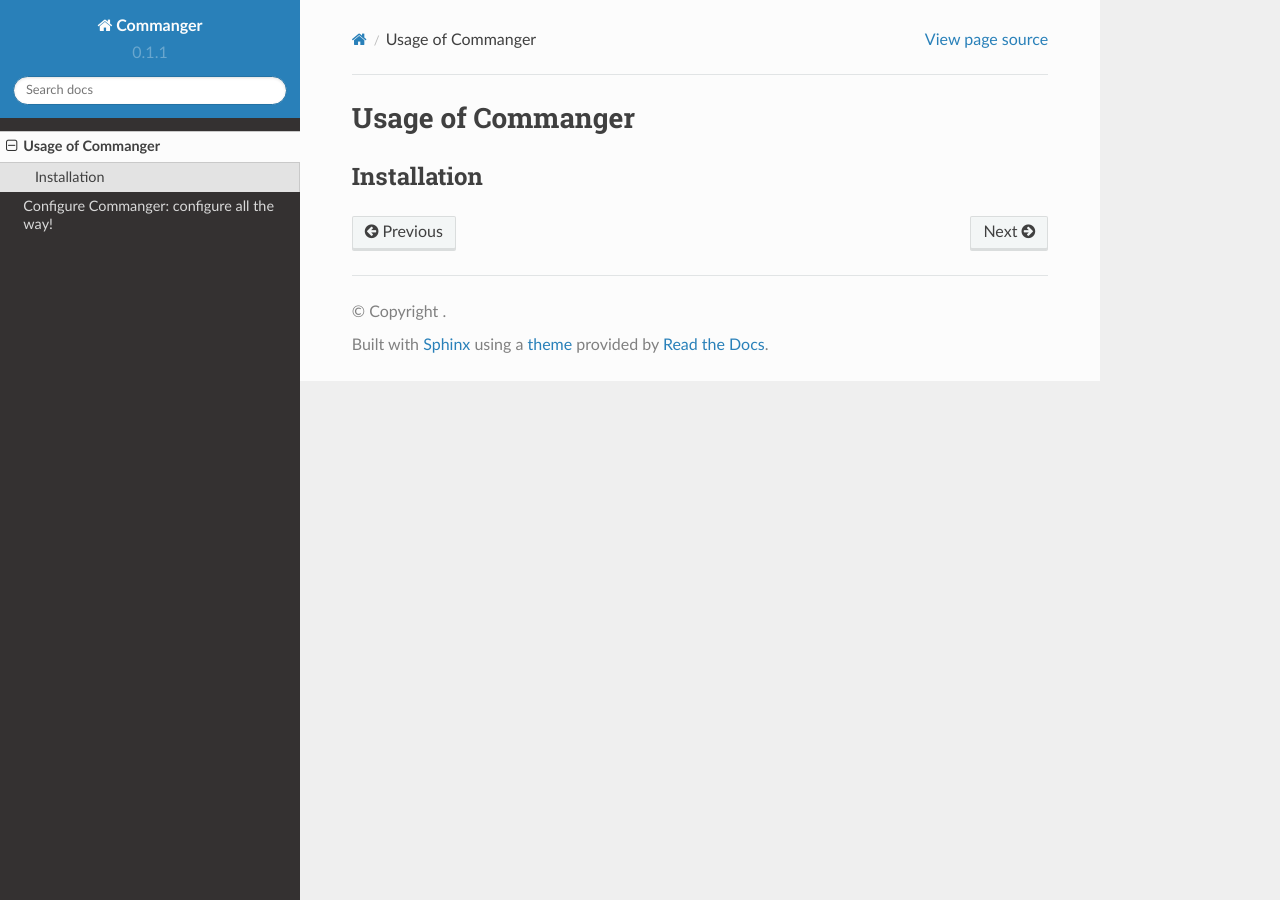
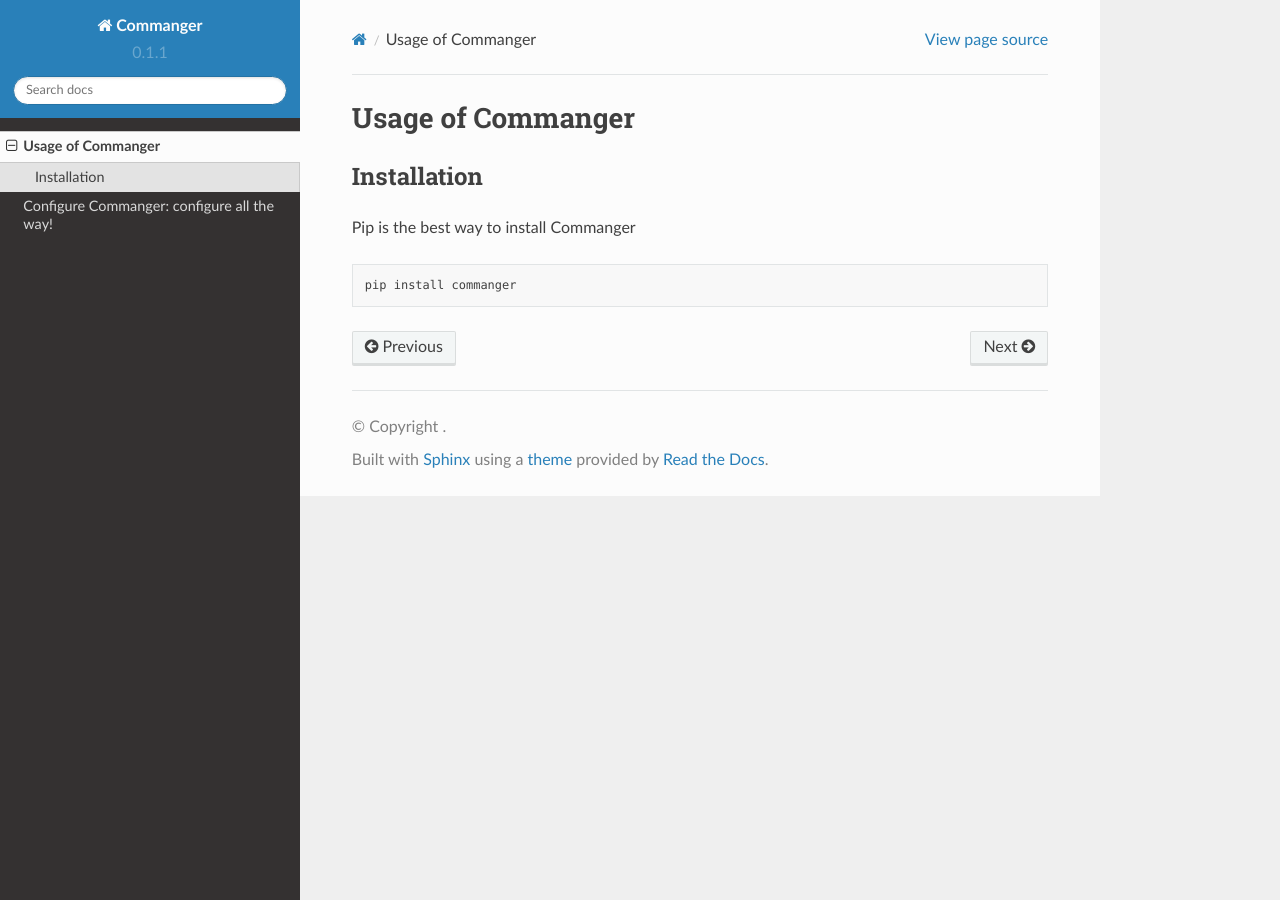
Before and after one commit to thatrandomperson5/commanger-docs, a Sphinx documentation site: the page built from docs/source/usage.rst, in a window 1280 px wide. Built offline with Sphinx 7.4.7 and the Read the Docs theme 2.0.0, drawn with Linux system fonts in a browser that asks for light colours; pages that are not in the unit, such as notebooks, are missing from menus.

Commit message:
Update usage.rst

```diff
--- a/docs/source/usage.rst
+++ b/docs/source/usage.rst
@@ -5,3 +5,11 @@
 *************
 Installation
 *************
+
+Pip is the best way to install Commanger
+
+.. code:: bash
+
+    pip install commanger
+
+..
```
